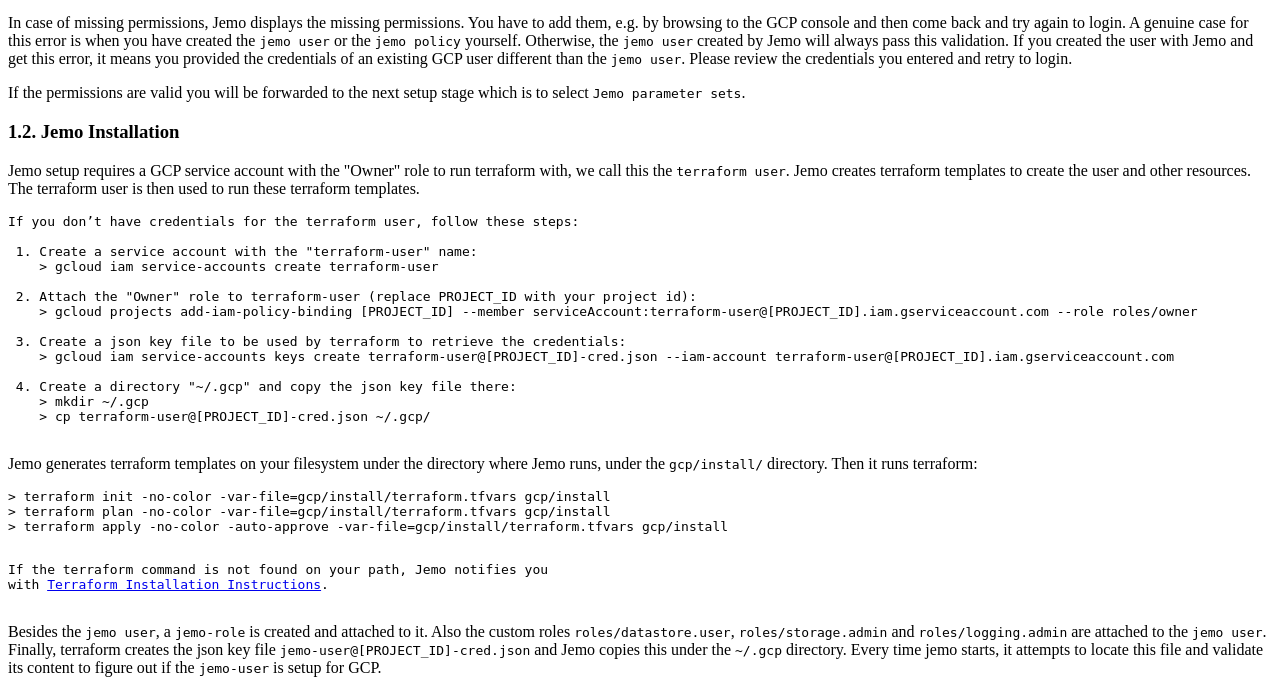
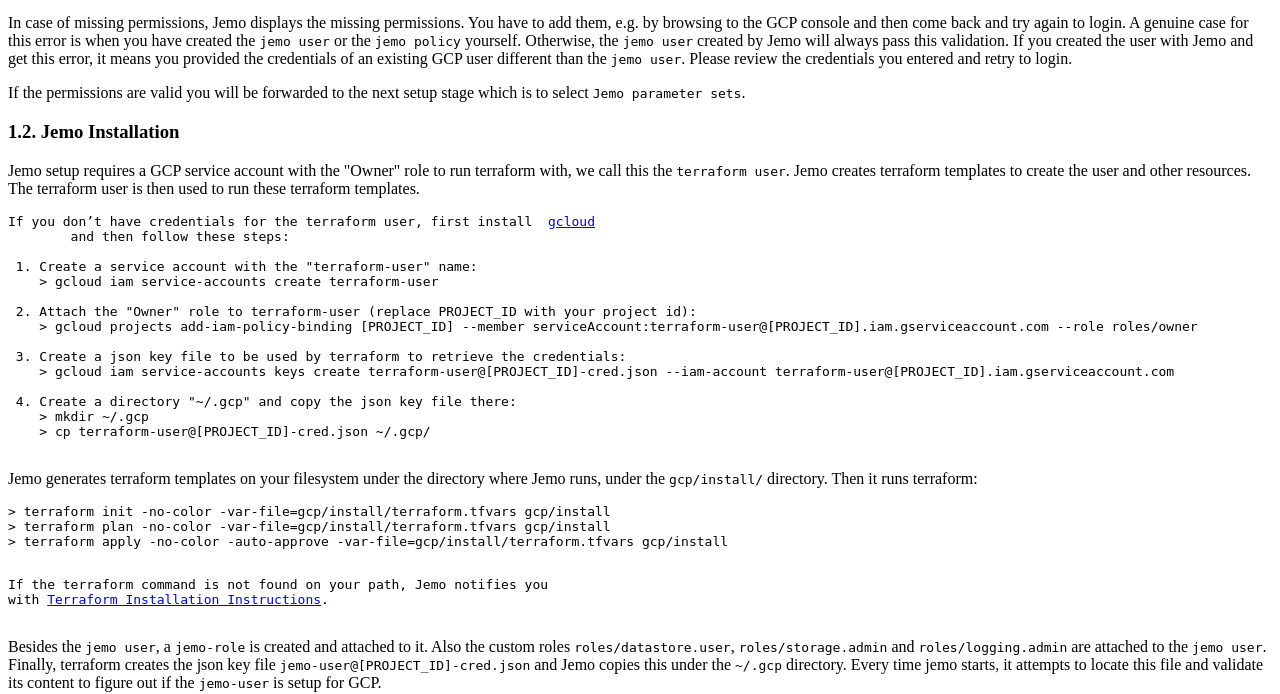
Before and after one commit to Global19-atlassian-net/jemo-website, a PHP site: page /jemo/content/en_setup_gcp.php in a window 1280 px wide. Shown: the part 601-1295 px from the top of the page. Run offline with PHP 8.4, Linux system fonts and the light colour scheme.

Commit message:
I add missing instruction for GCP.

```diff
--- a/content/en_setup_gcp.php
+++ b/content/en_setup_gcp.php
@@ -95,7 +95,8 @@
         The terraform user is then used to run these terraform templates.</p>
 
     <pre class="content">
-If you don&#8217;t have credentials for the terraform user, follow these steps:
+If you don&#8217;t have credentials for the terraform user, first install  <a href="https://cloud.google.com/sdk/install" target="_blank">gcloud</a>
+        and then follow these steps:
 
  1. Create a service account with the "terraform-user" name:
     > gcloud iam service-accounts create terraform-user
```
